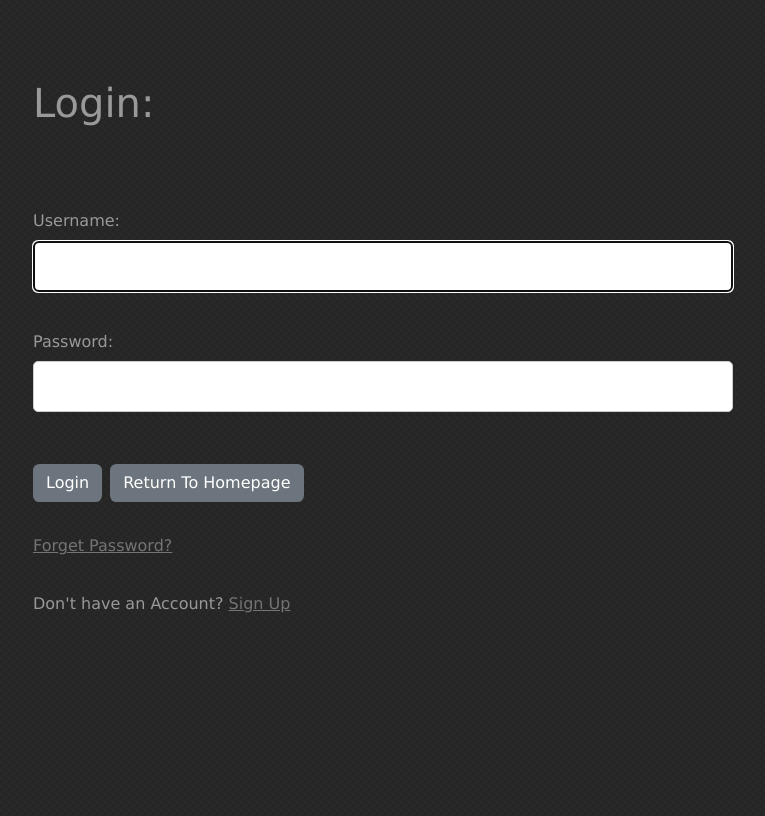
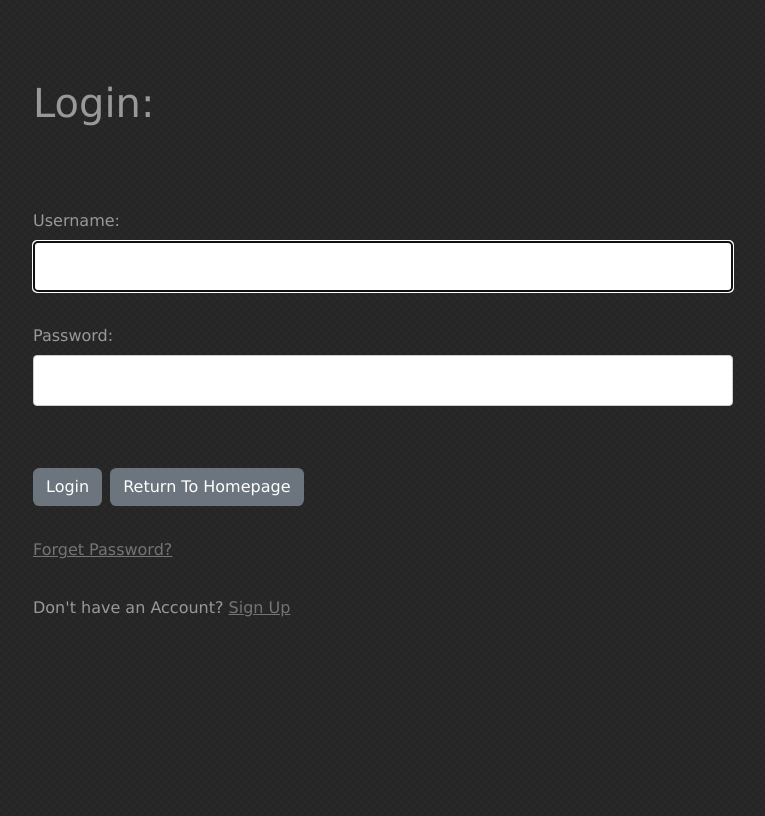
Before and after one commit to vokator-online/autoclubsite, a Django app: page /accounts/login/ in a window 1280 px wide. Shown: the part 516-1332 px from the top of the page, without its empty margins (49-814 px from the left). Run offline with Django 5.2, Linux system fonts and the light colour scheme; some libraries are stand-ins or nearby versions.

Commit message:
Vartotojo profilio vertimas prisijungimo šablone, css failo tvarkymas prisijungimo lange

```diff
--- a/autoclub/user_profile/templates/registration/login.html
+++ b/autoclub/user_profile/templates/registration/login.html
@@ -1,23 +1,23 @@
 {% extends 'discussion/base.html' %}
 {% load i18n %}
 {% load static %}
-{% block title %}Login{% endblock %}
+{% block title %}{% trans "Logging in to the discussion page"|capfirst %}{% endblock %}
 {% block content %}
 
 <div class="login-container">
-    <h1 class="login-form-title">Login:</h1>
-    <form method="POST">
+    <h1 class="login-form-title">{% trans "Login"|capfirst %}:</h1>
+    <form method="POST" class="login-form">
         {% csrf_token %}
         {{ form.as_p }}
         <div class="form-actions">
-            <input type="submit" value="Login" class="custom-button">
-            <a href="{% url 'discussion' %}" class="custom-button">Return To Homepage</a>
+            <input type="submit" value="{% trans "Login"|capfirst %}" class="custom-button">
+            <a href="{% url 'discussion' %}" class="custom-button">{% trans "Return To Homepage"|capfirst %}</a>
         </div>
         <div class="auth__actions">
-            <a href={% url 'reset_password' %}>Forget Password?</a>
+            <a href={% url 'reset_password' %}>{% trans "Forget Password?"|capfirst %}</a>
         </div>
         <div class="auth__alternative">
-            <p>Don't have an Account? <a href="{% url 'registration' %}">Sign Up</a></p>
+            <p>{% trans "Don't have an Account?"|capfirst %} <a href="{% url 'registration' %}">{% trans "Sign Up"|capfirst %}</a></p>
         </div>
     </form>
 </div>
--- a/autoclub/website/static/css/discussion.css
+++ b/autoclub/website/static/css/discussion.css
@@ -71,21 +71,20 @@ input[type="password"] {
     margin-bottom: 2em;
 }
 
-.login-container input[type="text"],
-.login-container input[type="username"],
-.login-container input[type="password"] {
-    width: 100%; /* Užtikrinama, kad laukai išsiplečia iki konteinerio pločio */
-    max-width: 700px; /* Neleidžia laukams išplisti per daug, jei konteineris yra platesnis */
-    padding: 10px; /* Padidina laukų aukštį per vidinį tarpą */
-    margin-bottom: 20px; /* Užtikrina atstumą tarp formos laukų */
-    border-radius: 5px; /* Suteikia formos laukams švelnesnius kampus */
-    border: 1px solid #ccc; /* Nustato subtilią rėmelio spalvą */
-}
+.login-form {
+    display: flex;
+    flex-direction: column;
+    max-width: 700px;
+  }
+
+  .login-form p {
+    margin-bottom: 30px;
+  }
 
 .form-actions,
 .auth__actions,
 .auth__alternative {
-    margin-top: 2rem; /* Vienodina atstumą tarp skirtingų formos dalių */
+    margin-top: 2rem;
 }
 
 
@@ -179,7 +178,7 @@ input[type="password"] {
 
 
 /*********************************************************************************/
-/* Edit Profile Page Form                                                           */
+/* Edit Profile Page Form                                                        */
 /*********************************************************************************/
 
 .edit-profile-page-container {
```
Also changed, not shown: autoclub/user_profile/templates/user_profile/edit_profile_page.html (+6 -6 lines), autoclub/user_profile/locale/lt/LC_MESSAGES/django.po.
